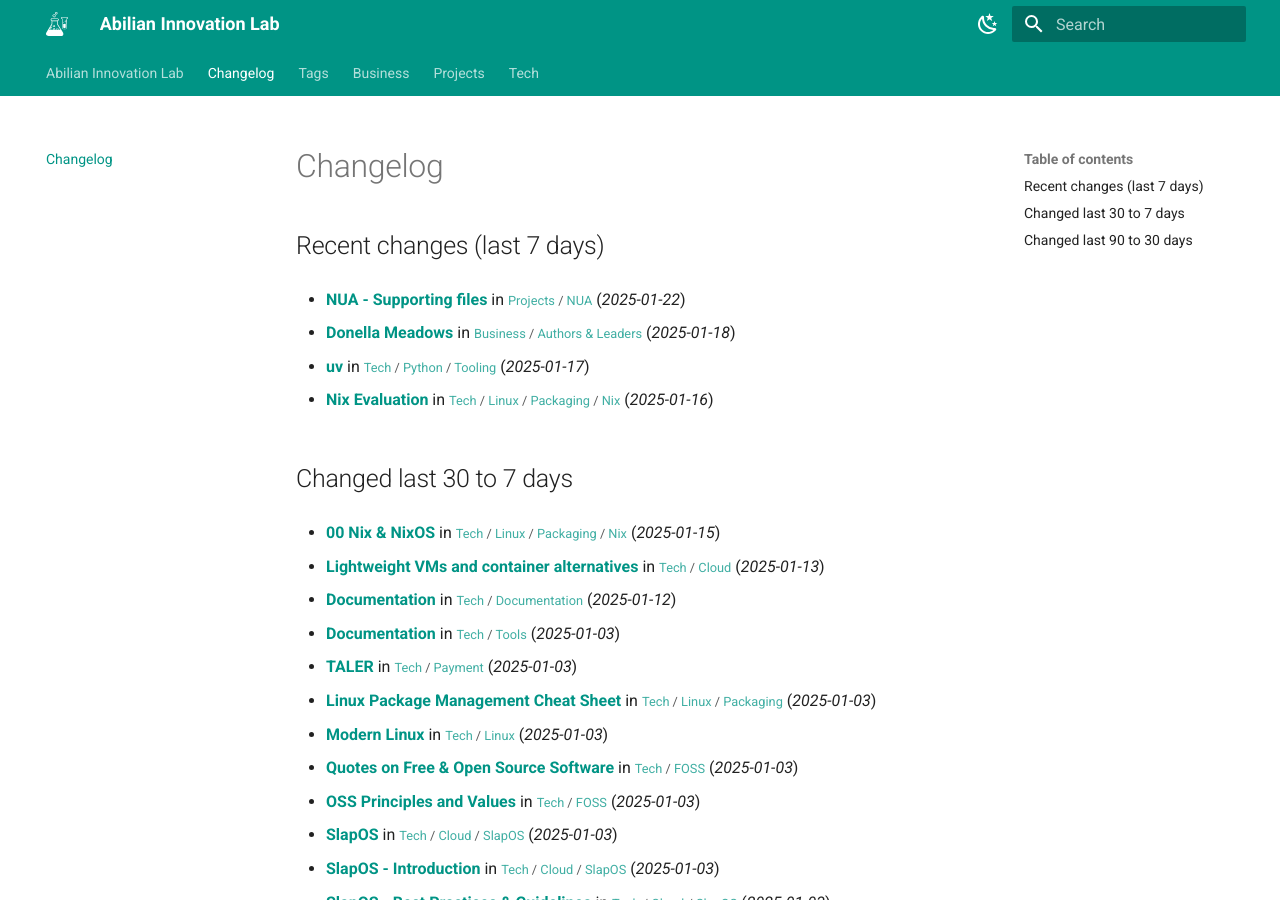
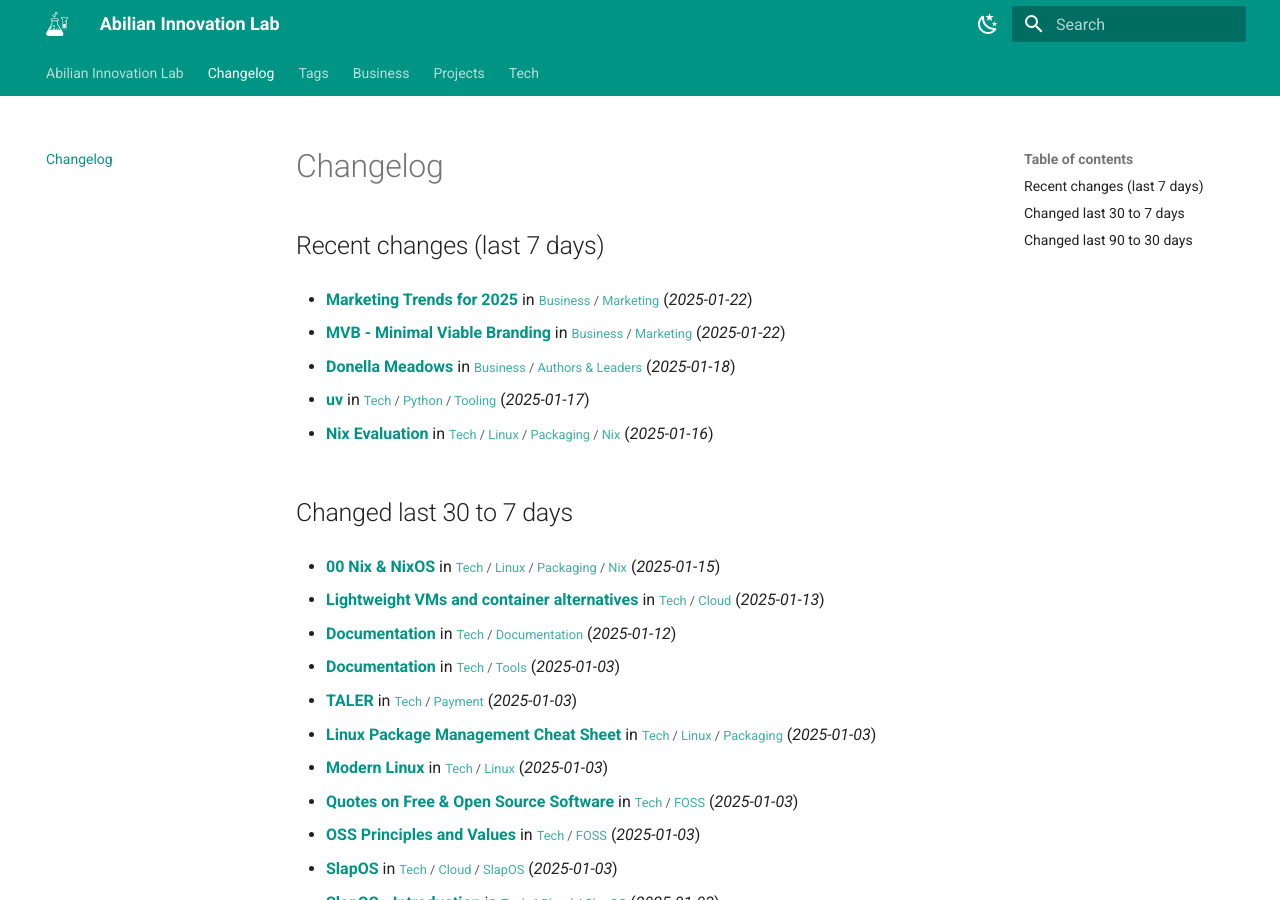
Before and after one commit to abilian/lab.abilian.com, an MkDocs documentation site: the page built from docs/changelog.md, in a window 1280 px wide and 900 px high. Built offline with MkDocs 1.6.1 and Material for MkDocs 9.7.7, drawn with Linux system fonts in a browser that asks for light colours; comment, search, counter and statistics services are not loaded.

Commit message:
Update content

```diff
--- a/docs/changelog.md
+++ b/docs/changelog.md
@@ -2,7 +2,9 @@
 
 ## Recent changes (last 7 days)
 
-- **[NUA - Supporting files](/Projects/NUA/NUA - Supporting files/)** in <small>[Projects](/Projects/00 Projects/) / [NUA](/Projects/NUA/00 NUA/)</small> (*2025-01-22*)
+- **[Marketing Trends for 2025](/Business/Marketing/Marketing Trends for 2025/)** in <small>[Business](/Business/00 Business/) / [Marketing](/Business/Marketing/Copywriting/)</small> (*2025-01-22*)
+
+- **[MVB - Minimal Viable Branding](/Business/Marketing/MVB - Minimal Viable Branding/)** in <small>[Business](/Business/00 Business/) / [Marketing](/Business/Marketing/Copywriting/)</small> (*2025-01-22*)
 
 - **[Donella Meadows](/Business/Authors & Leaders/Donella Meadows/)** in <small>[Business](/Business/00 Business/) / [Authors & Leaders](/Business/Authors & Leaders/00 Authors/)</small> (*2025-01-18*)
 
```
